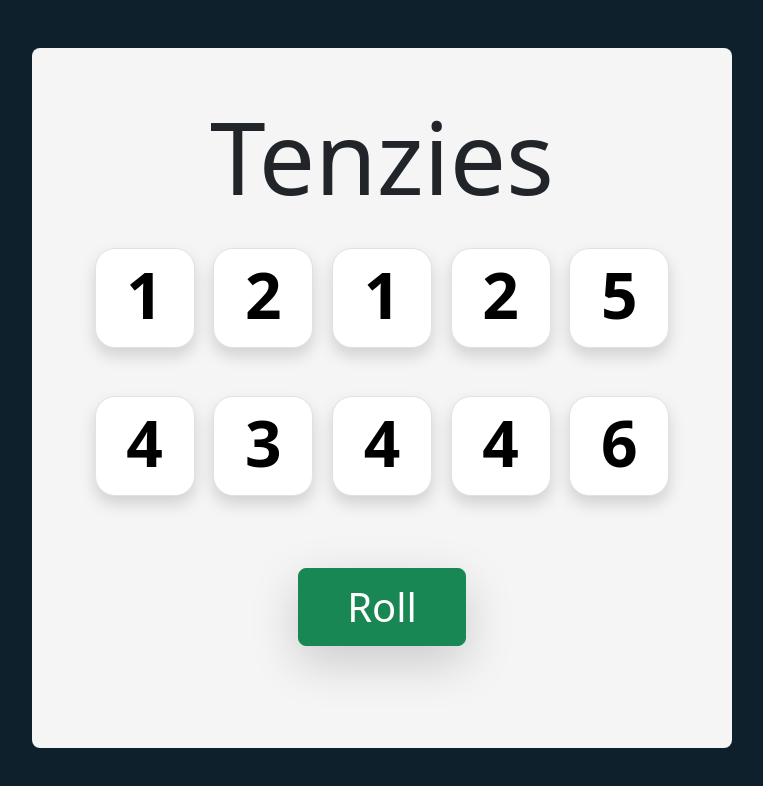
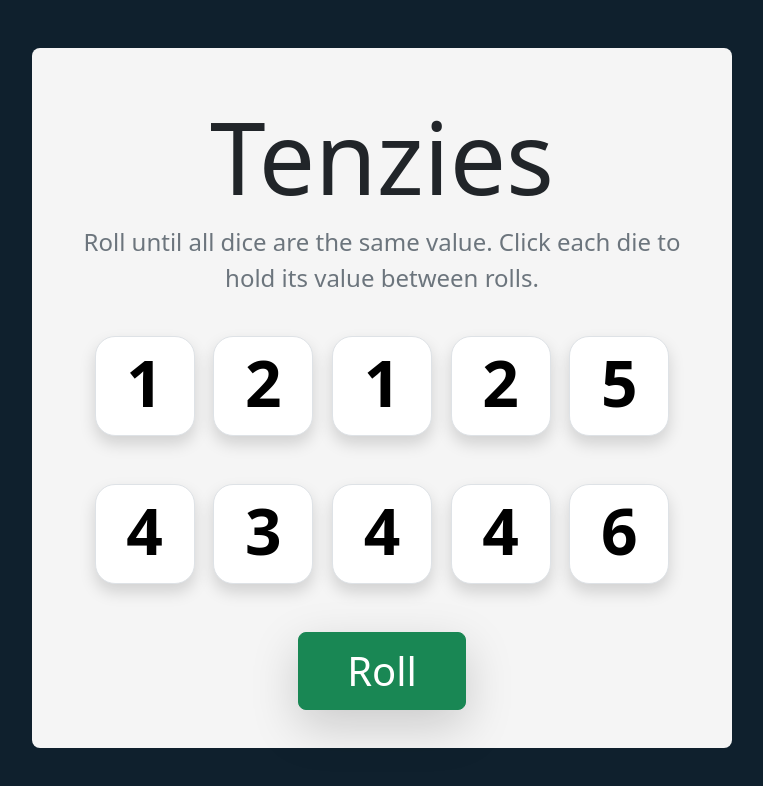
Before and after one commit to AlasdairWallaceMackie/tenzies, a React (Create React App) app: page / in a window 1280 px wide. Shown: the top 786 px of the page, without its empty margins (16-779 px from the left). Built offline with nearby package versions, Linux system fonts and the light colour scheme.

Commit message:
Add instructions to main screen

```diff
--- a/src/App.js
+++ b/src/App.js
@@ -41,13 +41,18 @@ export default function App(){
         })
     }
 
+    // React.useEffect(() => {})
 
     return (
         <main className="m-5 p-5 rounded-3">
             <h1 className="text-center">Tenzies</h1>
-            <div id="dice-grid" className="d-flex justify-content-evenly flex-wrap mb-5">
+
+            <p className="text-center text-muted fs-4">Roll until all dice are the same value. Click each die to hold its value between rolls.</p>
+
+            <div id="dice-grid" className="d-flex justify-content-evenly flex-wrap mb-4">
                 {diceElements}
             </div>
+
             <div className="d-flex justify-content-center">
                 <button id="roll-button" className="btn btn-lg btn-success shadow-lg px-5" onClick={reRoll}>Roll</button>
             </div>
```
